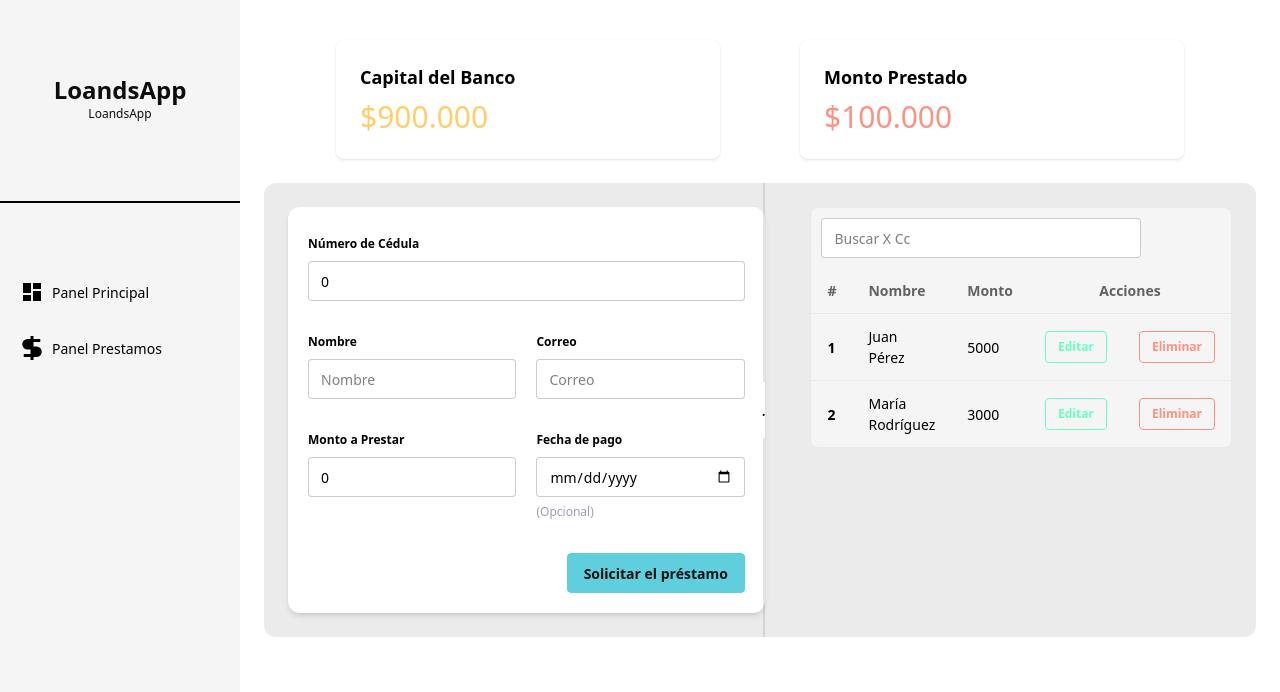
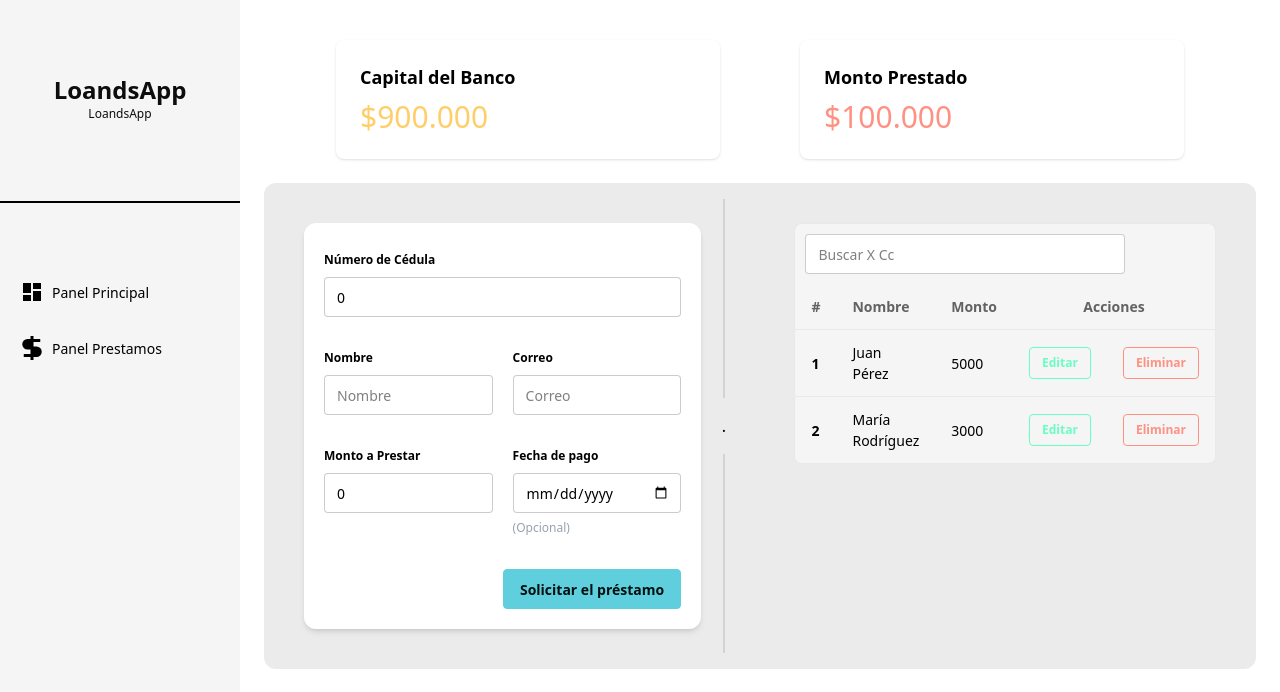
Before and after one commit to joseAL520/LoansApp, an Angular app: page /lonsAgg in a window 1280 px wide. Shown: the top 692 px of the page. Built offline with nearby package versions, Linux system fonts and the light colour scheme; data requests are answered from the project's data file.

Commit message:
loans pages

```diff
--- a/src/app/dashboard/pages/loans-page/loans-page.component.html
+++ b/src/app/dashboard/pages/loans-page/loans-page.component.html
@@ -1,12 +1,25 @@
+<!-- Tarjetas del dashboard -->
 <app-dashboar-cards></app-dashboar-cards>
 
-<div class="flex bg-base-300 m-6 justify-between rounded-xl ">
-    <app-dashboard-form (formOutput)="postClient($event)" ></app-dashboard-form>
-    <div class="divider divider-horizontal">.</div>
-  <app-dashboard-list
-    typeRoute="loans"
-    [clients]="searchedClients ? searchedClients : clientsResource.value()"
-    (searchOutput)="clietnSearchBy($event)"
-    (deleteOutput)="clietnDeleteBy($event)"
-    ></app-dashboard-list>
+<!-- Contenedor general responsive -->
+<div class="flex flex-col lg:flex-row bg-base-300 m-6 p-4 gap-6 rounded-xl">
+
+  <!-- Formulario -->
+  <div class="w-full lg:w-1/2">
+    <app-dashboard-form (formOutput)="postClient($event)"></app-dashboard-form>
+  </div>
+
+  <!-- Divider horizontal solo visible en pantallas grandes -->
+  <div class="divider divider-horizontal hidden lg:flex">.</div>
+
+  <!-- Lista -->
+  <div class="w-full lg:w-1/2">
+    <app-dashboard-list
+      typeRoute="loans"
+      [clients]="searchedClients ? searchedClients : clientsResource.value()"
+      (searchOutput)="clietnSearchBy($event)"
+      (deleteOutput)="clietnDeleteBy($event)">
+    </app-dashboard-list>
+  </div>
+
 </div>
```
